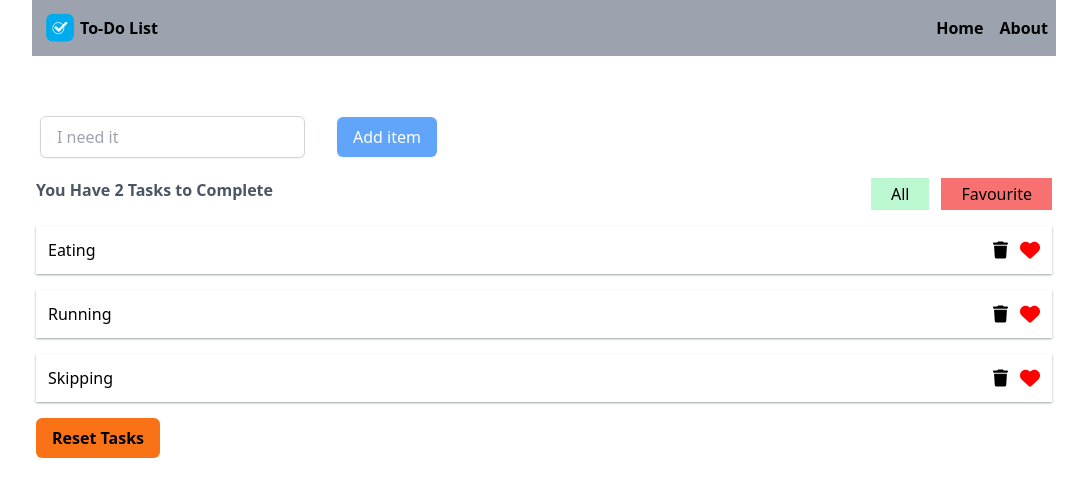
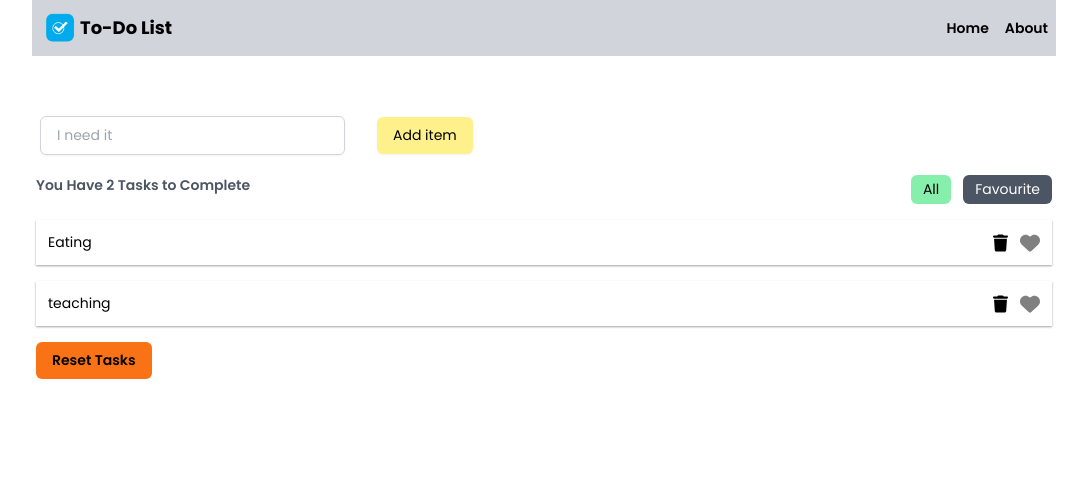
Before and after one commit to KingsleySomuah/To-do-app, a Vue app: page / in a window 1280 px wide. Shown: the top 496 px of the page, without its empty margins (96-1183 px from the left). Built offline with nearby package versions, Linux system fonts and the light colour scheme.

Commit message:
changes to Ui and code

```diff
--- a/src/assets/main.css
+++ b/src/assets/main.css
@@ -1,8 +1,21 @@
+@import url('https://fonts.googleapis.com/css2?family=Poppins:ital,wght@0,100;0,200;0,300;0,400;0,500;0,600;0,700;0,800;0,900;1,100;1,200;1,300;1,400;1,500;1,600;1,700;1,800;1,900&display=swap');
+
+
 @tailwind base;
 @tailwind components;
 @tailwind utilities;
 
 .container{
-    width: 85%;
-    margin: auto
-  }
+  width: 85%;
+  margin: auto;
+  padding: auto;
+}
+*{
+  padding: 0;
+  margin: 0
+}
+
+body{
+  font-family: 'Poppins';
+  font-size: 14px
+}
--- a/src/components/Home.vue
+++ b/src/components/Home.vue
@@ -1,12 +1,13 @@
 <template>
     <div class="container mx-auto mt-10 px-5 py-10">
-        <form action="" class="flex items-center gap-3">
+        <form action="" class="flex items-center gap-3" @submit.prevent="addTask">
             <div class="p-5 ">
                 <input type="text" placeholder="I need it"
-                    class="px-4 py-2 shadow-sm border border-gray-300 rounded-md placeholder-gray-400 ">
+                    class="px-4 py-2 shadow-sm border border-gray-300 rounded-md placeholder-gray-400 "
+                    v-model="taskName">
             </div>
             <button type="submit"
-                class="bg-blue-400 text-white px-4 py-2 rounded-md shadow-sm hover:bg-blue-500 transition-all">Add
+                class="bg-yellow-200 text-black px-4 py-2 rounded-md shadow-sm hover:bg-yellow-400 transition-all">Add
                 item</button>
         </form>
 
@@ -15,8 +16,8 @@
                 <p>You Have 2 Tasks to Complete</p>
             </div>
             <div class="mx-4 space-x-3">
-                <button class="bg-green-200 px-5 py-1">All</button>
-                <button class="bg-red-400 px-5 py-1">Favourite</button>
+                <button class="bg-green-300 px-3 py-1 rounded-md">All</button>
+                <button class="bg-gray-600 px-3 py-1 rounded-md text-white">Favourite</button>
             </div>
 
         </div>
@@ -35,16 +36,63 @@
 
 
 
+
     </div>
 </template>
 
 <script setup>
-let tasks =[
-    {title: 'Eating', id:1, isFavourite:false},
-    {title: 'Running', id:2, isFavourite:false},
-    {title: 'Skipping', id:3, isFavourite:false}
+import { ref } from 'vue';
+const tasks = ref([
+    { title: 'Eating', id: 1, isFavourite: false },
+    { title: 'teaching', id: 2, isFavourite: false }
+])
 
-]
+const taskName = ref('')
+const addTask = () => {
+    const data = {
+        title: taskName.value,
+        id: Math.floor(Math.random() * 100) + 1,
+        isFavourite: false
+    }
+
+    tasks.value.push(data)
+    taskName.value=''
+
+}
+
+
+
+
+
+
+
+
+
+
+
+
+// import { ref } from 'vue';
+// const tasks = ref([
+//     { title: 'Eating', id: 1, isFavourite: false },
+//     { title: 'Running', id: 2, isFavourite: false },
+//     { title: 'Skipping', id: 3, isFavourite: false },
+//     { title: 'Flying ', id: 3, isFavourite: false }
+// ])
+
+// const taskName = ref('')
+// const addTask = () => {
+//     const data = {
+//         title: taskName.value,
+//         id: Math.floor(Math.random() * 100) + 1,
+//         isFavourite: false
+//     }
+
+//     tasks.value.push(data)
+//     console.log(tasks.value)
+//     taskName.value = ''
+// }
+
+
 </script>
 
 <style lang="scss" scoped></style>
--- a/src/components/Navbar.vue
+++ b/src/components/Navbar.vue
@@ -1,10 +1,10 @@
 <template>
     <div class="flex justify-center">
-        <div class="p-2 bg-gray-400 w-[80%]">
+        <div class="p-2 bg-gray-300 w-[80%]">
             <div class="justify-between flex items-center">
                 <div class="flex items-center">
                     <img src="./../assets/icons/icons.png" alt="" width="40">
-                    <p class="font-bold">To-Do List</p>
+                    <p class="text-lg font-bold">To-Do List</p>
                 </div>
                 <div class="flex gap-4 font-semibold">
                     <span>
--- a/src/views/HomeView.vue
+++ b/src/views/HomeView.vue
@@ -3,5 +3,5 @@ import Home from '@/components/Home.vue';
 </script>
 
 <template>
-  <Home/>
+  <Home />
 </template>
```
Also changed, not shown: src/assets/icons/heart.svg.
